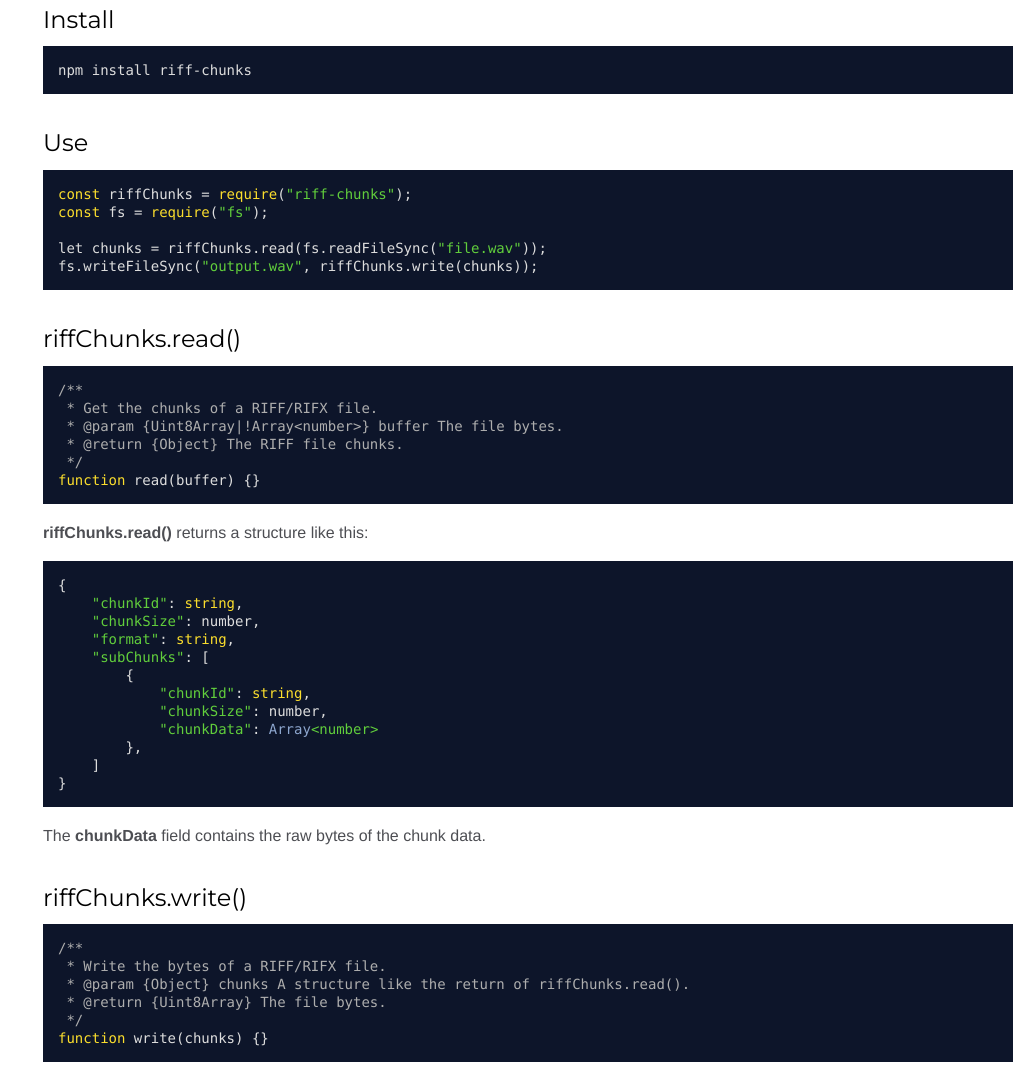
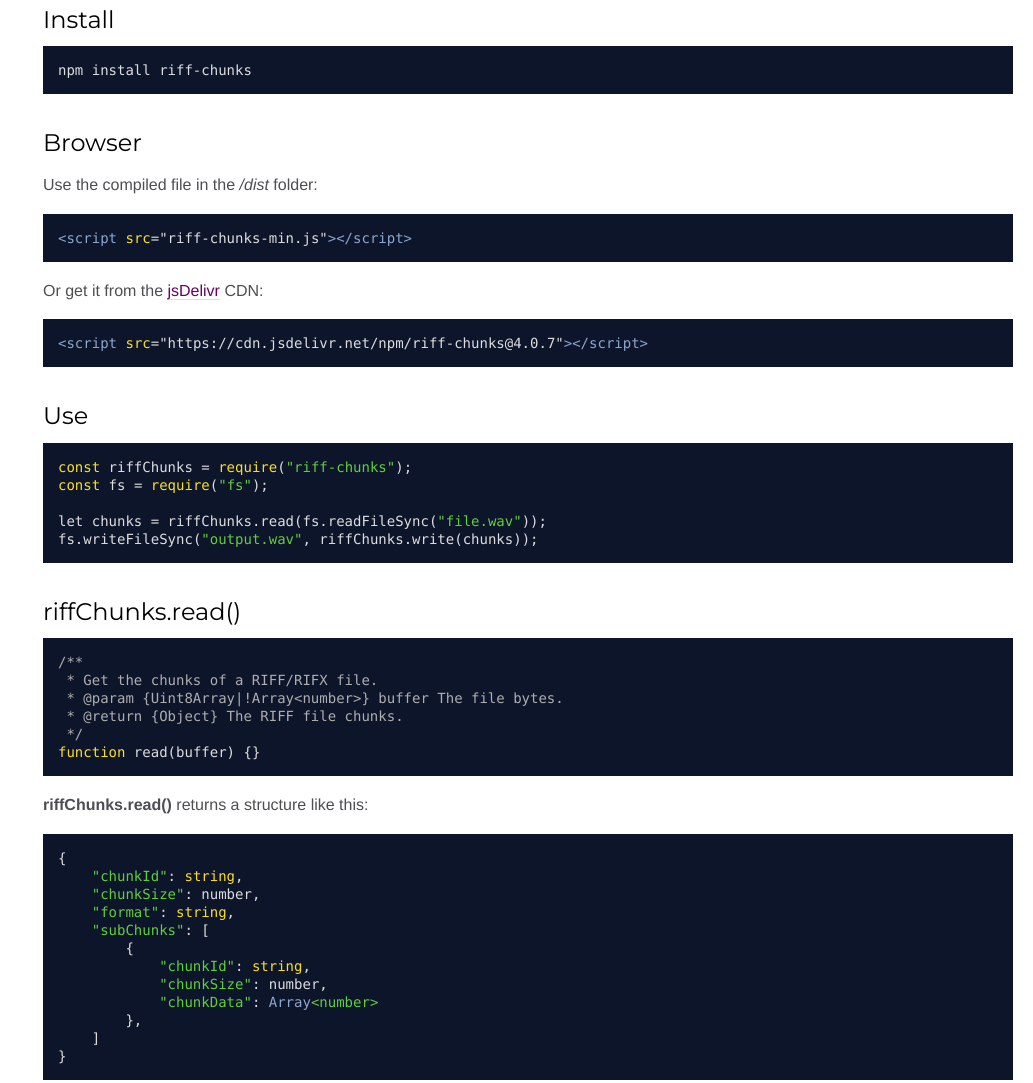
Before and after one commit to rochars/riff-chunks, a website built with webpack: page docs/index.html in a window 1280 px wide. Shown: the part 1220-2303 px from the top of the page, without its empty margins (247-1280 px from the left). Built offline with nearby package versions, Linux system fonts and the light colour scheme.

Commit message:
v4.0.7: Add dist file to npm package.

```diff
--- a/docs/index.html
+++ b/docs/index.html
@@ -49,7 +49,9 @@
         <article><h1>riff-chunks</h1><p>Copyright (c) 2017-2018 Rafael da Silva Rocha.<br>https://github.com/rochars/riff-chunks</p>
 <p><a href="https://www.npmjs.com/package/riff-chunks"><img src="https://img.shields.io/npm/v/riff-chunks.svg?style=for-the-badge" alt="NPM version"></a> <a href="https://rochars.github.io/riff-chunks/index.html"><img src="https://img.shields.io/badge/docs-online-blue.svg?style=for-the-badge" alt="Docs"></a><br><a href="https://codecov.io/gh/rochars/riff-chunks"><img src="https://img.shields.io/codecov/c/github/rochars/riff-chunks.svg?style=flat-square" alt="Codecov"></a> <a href="https://travis-ci.org/rochars/riff-chunks"><img src="https://img.shields.io/travis/rochars/riff-chunks.svg?style=flat-square" alt="Unix Build"></a> <a href="https://ci.appveyor.com/project/rochars/riff-chunks"><img src="https://img.shields.io/appveyor/ci/rochars/riff-chunks.svg?style=flat-square&amp;logo=appveyor" alt="Windows Build"></a> <a href="https://scrutinizer-ci.com/g/rochars/riff-chunks/"><img src="https://img.shields.io/scrutinizer/g/rochars/riff-chunks.svg?style=flat-square&amp;logo=scrutinizer" alt="Scrutinizer"></a></p>
 <h2>About</h2><p>Read and write the chunks of RIFF and RIFX files.</p>
-<h2>Install</h2><pre class="prettyprint source"><code>npm install riff-chunks</code></pre><h2>Use</h2><pre class="prettyprint source lang-javascript"><code>const riffChunks = require(&quot;riff-chunks&quot;);
+<h2>Install</h2><pre class="prettyprint source"><code>npm install riff-chunks</code></pre><h2>Browser</h2><p>Use the compiled file in the <em>/dist</em> folder:</p>
+<pre class="prettyprint source lang-html"><code>&lt;script src=&quot;riff-chunks-min.js&quot;>&lt;/script></code></pre><p>Or get it from the <a href="https://www.jsdelivr.com">jsDelivr</a> CDN:</p>
+<pre class="prettyprint source lang-html"><code>&lt;script src=&quot;https://cdn.jsdelivr.net/npm/riff-chunks@4.0.7&quot;>&lt;/script></code></pre><h2>Use</h2><pre class="prettyprint source lang-javascript"><code>const riffChunks = require(&quot;riff-chunks&quot;);
 const fs = require(&quot;fs&quot;);
 
 let chunks = riffChunks.read(fs.readFileSync(&quot;file.wav&quot;));
@@ -105,7 +107,7 @@ WITH THE SOFTWARE OR THE USE OR OTHER DEALINGS IN THE SOFTWARE.</p></article>
 <br class="clear">
 
 <footer>
-    Documentation generated by <a href="https://github.com/jsdoc3/jsdoc">JSDoc 3.5.5</a> on Mon Jun 11 2018 01:48:14 GMT-0300 (Hora oficial do Brasil) using the <a href="https://github.com/clenemt/docdash">docdash</a> theme.
+    Documentation generated by <a href="https://github.com/jsdoc3/jsdoc">JSDoc 3.5.5</a> on Mon Jun 11 2018 16:21:29 GMT-0300 (Hora oficial do Brasil) using the <a href="https://github.com/clenemt/docdash">docdash</a> theme.
 </footer>
 
 <script>prettyPrint();</script>
```
Also changed, not shown: docs/global.html (+1 -1 lines), docs/index.js.html (+1 -1 lines), package.json (+4 -3 lines), CHANGELOG.md, README.md, 1 other file.
